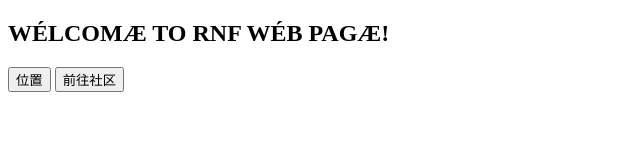
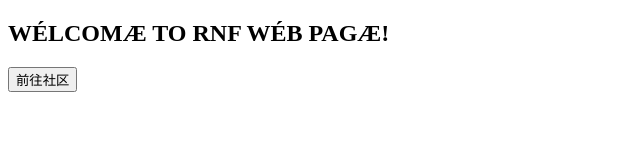
Before and after one commit to RNFforweb/RNFforweb.github.io, a plain HTML site: page index.html in a window 1280 px wide. Shown: the whole page, without its empty margins (0-640 px from the left). Drawn offline with Linux system fonts and the light colour scheme.

Commit message:
Update index.html

```diff
--- a/index.html
+++ b/index.html
@@ -6,8 +6,6 @@
     </head>
     <body>
         <h2>WÉLCOMÆ TO RNF WÉB PAGÆ!</h2>
-        <button onclick="{ if(confirm('确定跳转？'))location.href='body/location.html'}">位置</button>
-
 <input type="button" value="前往社区" onclick="if(confirm('确定跳转？')){location.href='http://https://cornf.flarum.cloud/'}">
     </body>
 </html>
```
